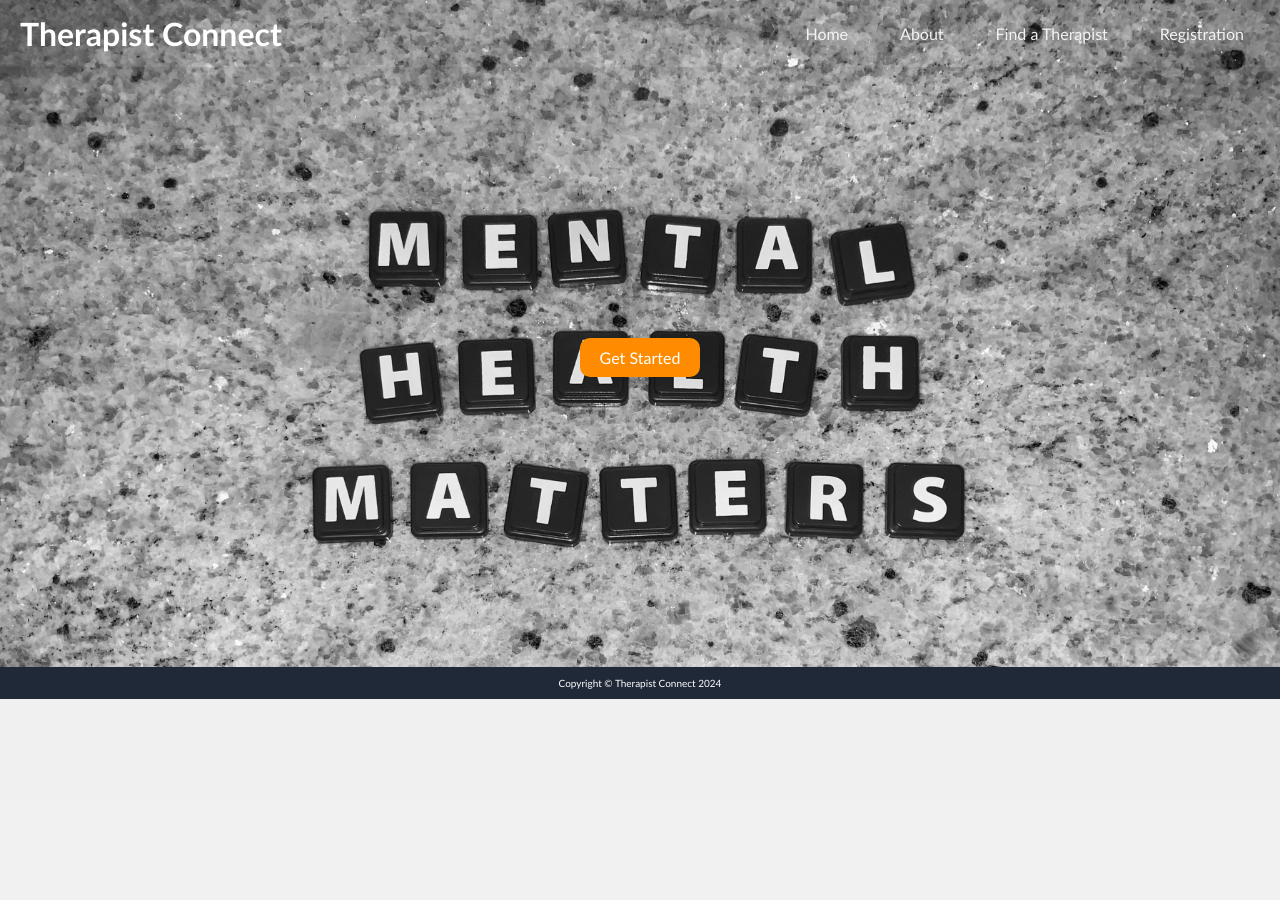
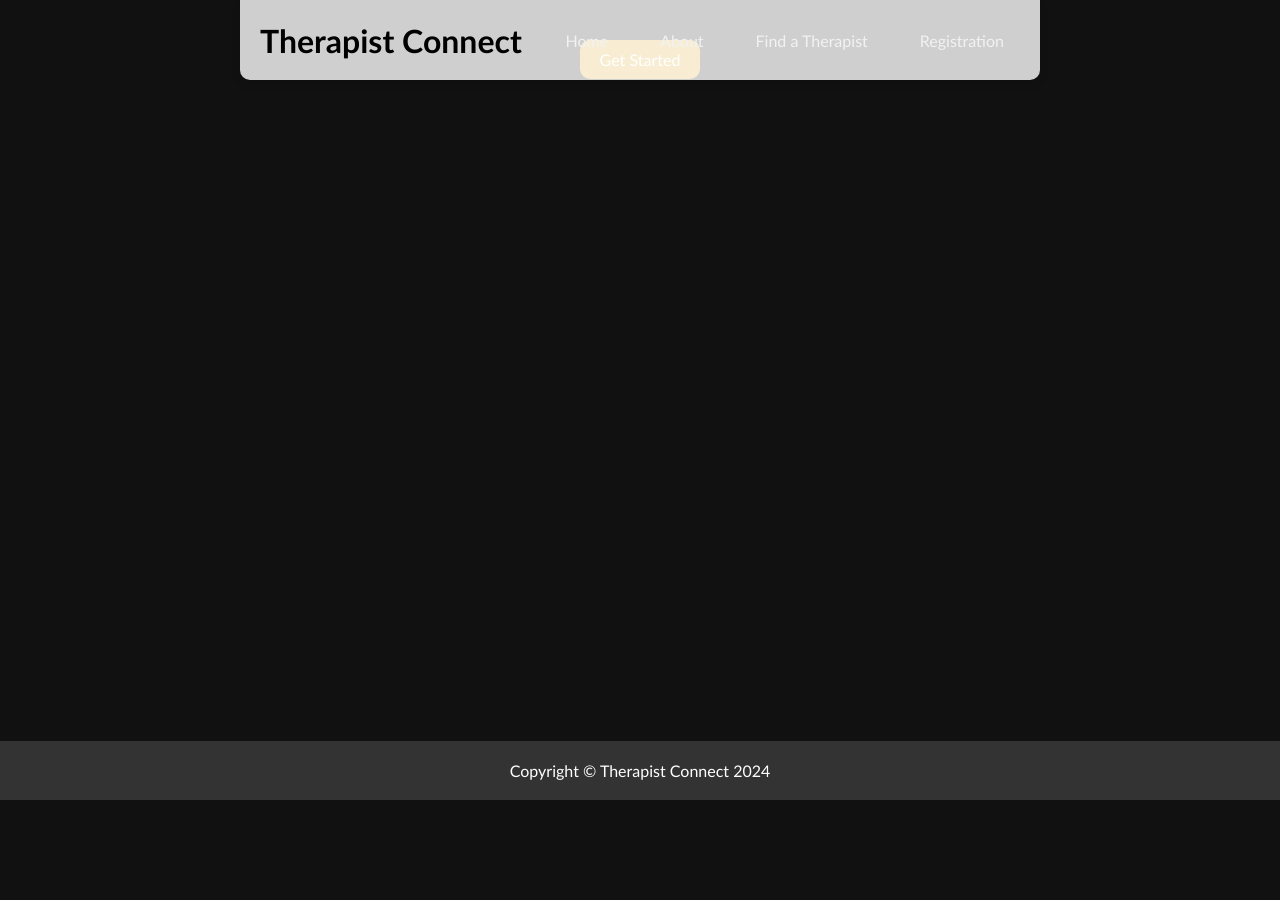
Before and after one commit to MbuviM/Landing-Page, a Django app: page / in a window 1280 px wide. Before the commit the page ends 699 px from the top, so only its background shows below. Run offline with Django 5.2, Linux system fonts and the light colour scheme.

Commit message:
Add styles for Home Page

```diff
--- a/backend/static/css/style.css
+++ b/backend/static/css/style.css
@@ -1,3 +1,4 @@
+
 /* General reset for better cross-browser consistency */
 * {
     margin: 0;
@@ -16,38 +17,43 @@ body {
 #header-logo > img {
     width: 100px;
     height: 100px;
-    margin-left: 10px;
-    margin-top: -30px;
-    background-color: beige;
+    margin-left: 20px;
+    margin-top: 2px;
+    background-color: rgba(255, 255, 255);
+    opacity: 0.8;
+    border: none;
+    margin: 0;
+    padding: 0;
 }
 
 /* Container for header and main content */
 .container {
     position: relative;
-    background: url('Photos/mental-health2.jpg') no-repeat center center;
+    background-color: #111;
     background-size: cover;
     width: 100%;
     overflow: hidden;
     display: flex;
     flex-direction: column;
     align-items: center;
-
 }
 
 /* Header styles */
 .header {
-    color: white;
-    width: 100%;
+    color: black;
+    width: 800px;  /* Fixed width for the header */
     padding: 10px 20px;
     display: flex;
     justify-content: space-between;
     align-items: center;
-    z-index: 1;
-    display: flex;
-    justify-content: space-between;
-    align-items: center;
-    box-shadow: 0 4px 8px rgba(0,0,0,0.1);
-
+    background-color: rgba(255, 255, 255, 0.8); /* White with 80% transparency */
+    box-shadow: 0 4px 8px rgba(0, 0, 0, 0.1);
+    position: fixed;
+    top: 0;
+    left: 50%;
+    transform: translateX(-50%);
+    z-index: 1000;
+    border-radius:0 0 10px 10px ;
 }
 
 #header-logo h1 {
@@ -56,7 +62,7 @@ body {
 
 /* Header links */
 .header-links a, nav.header-links a {
-    color: white;
+    color: black; /* Change header link names to black */
     margin-left: 20px;
     text-decoration: none;
     font-weight: bold;
@@ -73,11 +79,13 @@ body {
 #main {
     display: flex;
     align-items: center;
+    margin-top: 60px; /* Add this to prevent content from hiding under the fixed header */
 }
 
 /* Main content */
 main {
     width: 100%;
+    height: 100%;
 }
 
 /* Sidebar styles for mobile */
@@ -186,31 +194,45 @@ main {
     }
 }
 
-/* Information section */
 .information {
-    position: relative;
-    height: 600px;
-    display: flex;
-    justify-content: center;
-    align-items: center;
     text-align: center;
+    margin: 20px auto;
     padding: 20px;
+    background-color: none;
+    border-radius: 8px;
+    margin-bottom: 80px;
+    height: 100vh; /* Set the height to the full viewport height */
+
+}
+
+.information p {
+    font-size: 32px;
+    font-family: 'Gill Sans', 'Gill Sans MT', Calibri, 'Trebuchet MS', sans-serif;
+    margin-top: 150px;
+    color: white;
+}
+
+.information p .highlight {
+    color: palevioletred; /* Change this color to your desired color */
+    font-size: 60px;
+    font-weight: bold;
+    margin-bottom: 90px;
 }
 
 .information button {
+    font-family: 'Gill Sans', 'Gill Sans MT', Calibri, 'Trebuchet MS', sans-serif;
     padding: 10px 20px;
     font-size: 16px;
-    background-color: darkorange;
-    color: #fff;
+    background-color: goldenrod; /* Button background color */
+    color: white; /* Button text color */
     border: none;
+    cursor: pointer;
+    transition: background-color 0.3s ease;
     border-radius: 10px;
-    cursor: pointer;
-    margin-bottom: 20px;
-    font-family: 'Gill Sans', 'Gill Sans MT', Calibri, 'Trebuchet MS', sans-serif;
 }
 
 .information button:hover {
-    background-color: orange;
+    background-color: orangered; /* Button background color on hover */
 }
 
 .content{
@@ -399,13 +421,17 @@ div.image-container {
     }
 }
 
+/* Footer styles */
 .footer {
-    background-color: #1F2937;
-    padding: 10px;
-    p{
-        text-align: center;
-        font-family: 'Gill Sans', 'Gill Sans MT', Calibri, 'Trebuchet MS', sans-serif;
-        color: white;
-        font-size: 10px;
-    }
+    text-align: center;
+    padding: 10px 20px;
+    background-color: #333;
+    color: white;
+    position: fixed;
+    bottom: 0;
+    width: 100%;
 }
+
+.footer p {
+    margin: 10px 0;
+}
```
